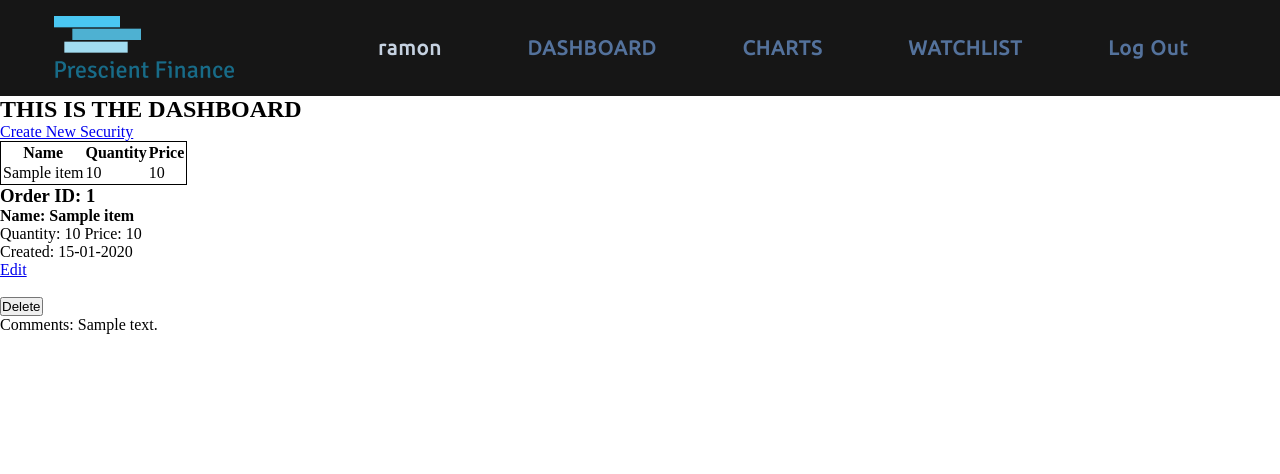
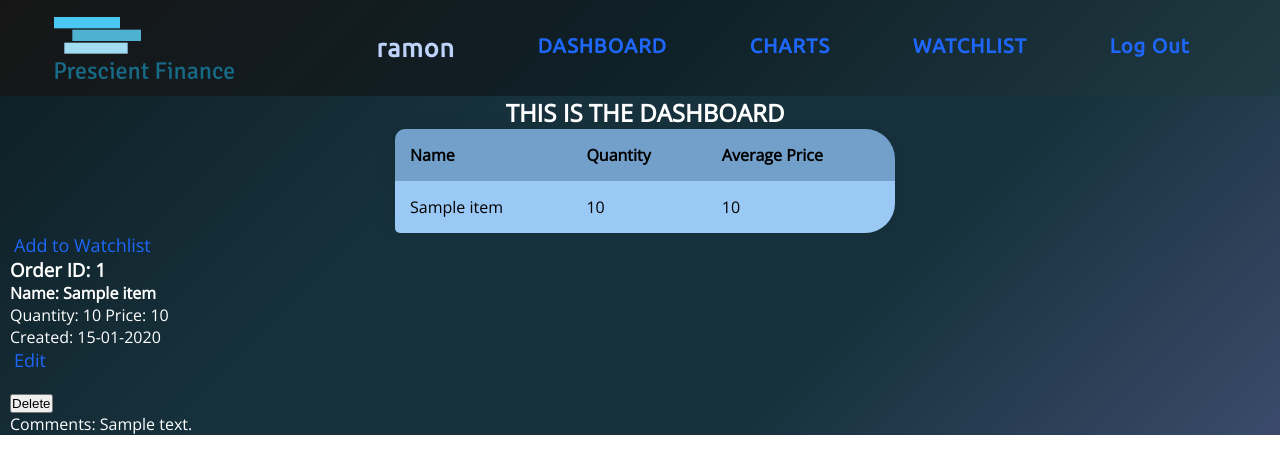
Before and after one commit to RamonWill/Data-App, a Flask app: template Prescient/templates/securities/dashboard.html in a window 1280 px wide. Shown: the top 474 px of the page. Run offline with Flask 2, Linux system fonts and the light colour scheme; a user stored in the database is signed in; data comes from the database, SQL or seed files in the repository; the template is opened without the code that fills it: most values are stand-ins (such as "Sample title", 1, 10 or a date in 2020).

Commit message:
html and css changes

```diff
--- a/Prescient/static/base_style.css
+++ b/Prescient/static/base_style.css
@@ -9,19 +9,31 @@ nav{
   justify-content: space-around;
   align-items: center;
   min-height: 12vh;
-  background-color: #161616;
+  background-image: linear-gradient(135deg, #161616, #0F2027,#203A43);
+  /*background-color: #161616;*/
   font-family: 'Ubuntu', sans-serif;
 }
 .nav-icons li{
   list-style: none;
   font-size: 20px;
-  color: #c5d1e0;
 }
 
+.username{
+  color: #BED2FA;
+  font-size: 25px;
+}
 .nav-icons a{
   text-decoration: none;
-  color: #54729c;
+  color: #1e67fa;
+  transition: 0.3s;
+  padding-top: 20px;
+  padding-bottom: 20px;
 }
+.nav-icons a:hover{
+  color: #94b7ff;
+  font-size: 25px;
+}
+
 .nav-icons{
   display: flex;
   justify-content: space-around;
@@ -32,7 +44,7 @@ nav{
 }
 
 .breaks{
-  display: none
+  display: none;
 }
 
 .breaks div{
@@ -59,7 +71,7 @@ nav{
     left: 0px;
     height: 80vh;
     top: 12vh;
-    background-color: #161616;
+    background-image: linear-gradient(135deg, #161616, #0F2027,#203A43);
     display: flex;
     flex-direction: column;
     align-items: center;
@@ -101,3 +113,16 @@ nav{
   transform: rotate(+45deg) translate(-5px,-5px);
   background-color: #91ACD2;
 }
+
+.main-content {
+  padding-left: 10px;
+  background-image: linear-gradient(135deg, #0F2027, #17323d, #17323d,#3b4a6b);
+  font-family: 'Open Sans', sans-serif;
+  color: white;
+  transition: 1.3s ease;
+}
+
+.main-content-active{
+  padding-left: 30%;
+  transition: 0.45s ease;
+}
--- a/Prescient/static/javascript/navbarscript.js
+++ b/Prescient/static/javascript/navbarscript.js
@@ -2,6 +2,7 @@ const navSlide = () => {
   const breaks = document.querySelector('.breaks');
   const nav = document.querySelector('.nav-icons');
   const navIcons = document.querySelectorAll('.nav-icons li');
+  const section = document.getElementsByClassName('main-content');
   //toggle Nav
   breaks.addEventListener('click',()=>{
     nav.classList.toggle('nav-active');
@@ -14,7 +15,9 @@ const navSlide = () => {
         link.style.animation = `navLinkFade 0.5s ease forwards ${index/10+0.5}s`;
       }
     });
-    // breaks animation
+    section[0].classList.toggle('main-content-active');
+
+    // 3break lines animation
     breaks.classList.toggle('toggle');
   });
 
--- /dev/null
+++ b/Prescient/static/styles/dashboard-styles.css
@@ -0,0 +1,55 @@
+.main-heading{
+  text-align: center;
+  color: white;
+}
+a {
+  text-decoration: none;
+}
+.change-links{
+  font-size: 18px;
+  color: #1e67fa;
+  padding: 4px;
+  transition: 0.3s
+}
+.change-links:hover{
+  font-size: 20px;
+  color: #1e67fa;
+  font-weight: bolder;
+  padding: 4px;
+  transition: 0.3s;
+}
+
+table {
+ margin-left: auto;
+ margin-right: auto;
+ width: 500px;
+ border-collapse: collapse;
+ overflow: hidden;
+ box-shadow: 0 0 20px rgba(0, 0, 0, 0.1);
+ border-radius: 10px 30px 30px 5px;
+}
+
+th, td {
+ padding: 15px;
+ background-color: rgba(255, 255, 255, 0.2);
+ color: black;
+}
+
+th {
+ text-align: left;
+ font-weight: bolder;
+}
+.watchlist-rows{
+  transition: 0.2s
+}
+.watchlist-rows:hover{
+  background-color: #deedfa;
+
+}
+thead {
+  background-color: #4f88bd;
+}
+
+tbody {
+   background-color: #80bbf2;
+}
--- a/Prescient/templates/base_layout.html
+++ b/Prescient/templates/base_layout.html
@@ -3,6 +3,7 @@
   <meta charset="utf-8">
   <meta name="viewport" content="width=device-width, initial-scale=1.0">
   <link href="https://fonts.googleapis.com/css?family=Ubuntu&display=swap" rel="stylesheet">
+  <link href="https://fonts.googleapis.com/css?family=Open+Sans&display=swap" rel="stylesheet">
   <link rel="stylesheet" href="{{ url_for('static', filename='base_style.css') }}">
   <title>Prescient Finance</title>
 </head>
@@ -19,9 +20,9 @@
     </div>
     <ul class="nav-icons">
       {% if g.user %}
-        <li><span>{{ g.user['username'] }}</span></li>
+        <li><span class="username">{{ g.user['username'] }}</span></li>
       {% endif %}
-      <li><a href="#">DASHBOARD</a></li>
+      <li><a href="{{ url_for('dashboard') }}">DASHBOARD</a></li>
       <li><a href="#">CHARTS</a></li>
       <li><a href="#">WATCHLIST</a></li>
       {% if g.user %}
@@ -34,7 +35,7 @@
   </nav>
   <script src="{{ url_for('static', filename='javascript/navbarscript.js') }}"></script>
 </body>
-<section class="content">
+<section class="main-content">
   <header>
     {% block header %}{% endblock %}
   </header>
--- a/Prescient/templates/securities/dashboard.html
+++ b/Prescient/templates/securities/dashboard.html
@@ -1,30 +1,32 @@
+<link rel="stylesheet" href="{{ url_for('static', filename='styles/dashboard-styles.css') }}">
+
 {% extends 'base_layout.html' %}
-
 {% block header %}
-  <h1>{% block title %}THIS IS THE DASHBOARD{% endblock %}</h1>
-  {% if g.user %}
-    <a class="action" href="{{ url_for('Dashboard.create') }}">Create New Security</a>
-  {% endif %}
+  <h1 class="main-heading">{% block title %}THIS IS THE DASHBOARD{% endblock %}</h1>
 {% endblock %}
 
 {% block content %}
-  <style>
-    table{
-      border: 1px solid black;
-    }
-  </style>
   <table>
+    <thead>
+      <tr>
         <th>Name</th>
         <th>Quantity</th>
-      <th>Price</th>
+        <th>Average Price</th>
+      </tr>
+    </thead>
+    <tbody>
       {% for item in table1 %}
-    <TR>
-      <TD class="c2">{{item.name}}</TD>
-      <TD class="c3">{{item.quantity}}</TD>
-      <TD class="c3">{{item.price}}</TD>
-    </TR>
+      <tr class="watchlist-rows">
+        <td class="c2">{{item.name}}</td>
+        <td class="c3">{{item.quantity}}</td>
+        <td class="c3">{{item.price}}</td>
+      </tr>
       {% endfor %}
+    </tbody>
   </table>
+  {% if g.user %}
+    <a class="action" href="{{ url_for('Dashboard.create') }}"><span class="change-links">Add to Watchlist</span></a>
+  {% endif %}
   {% for item in watchlist %}
     <article class="securities">
       <header>
@@ -35,7 +37,7 @@
           <div class="details">Created: {{ item['created'].strftime('%d-%m-%Y') }}</div>
         </div>
         {% if g.user['id'] == item['holder_id'] %}
-          <a class="action" href="{{ url_for('Dashboard.update', id=item['id']) }}">Edit</a>
+          <a class="action" href="{{ url_for('Dashboard.update', id=item['id']) }}"><span class="change-links">Edit</span></a>
           <br>
           <br>
           <form action="{{ url_for('Dashboard.delete', id=item['id']) }}" method="post">
```
Lines whose indentation alone changed are shown as unchanged.
